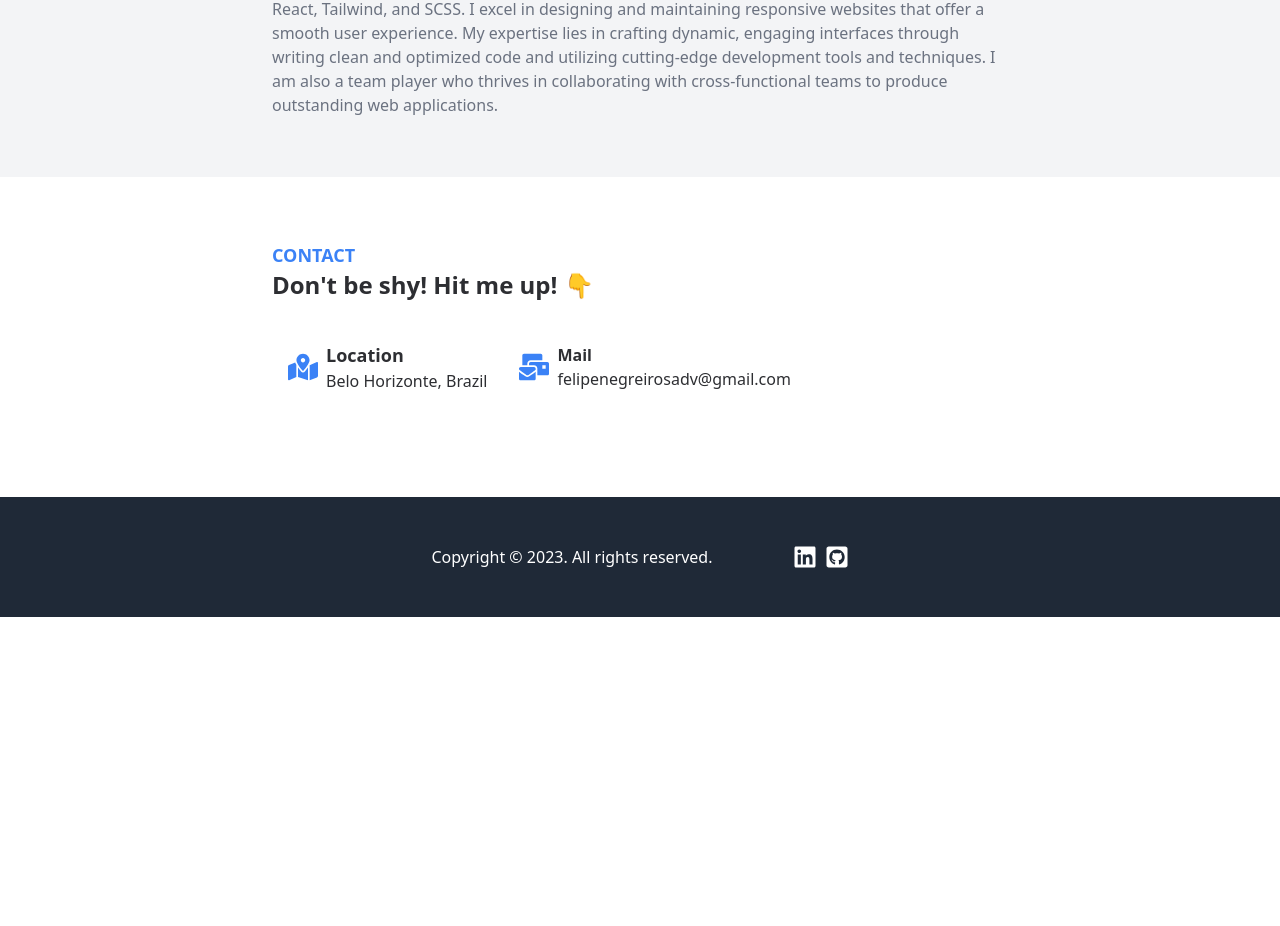
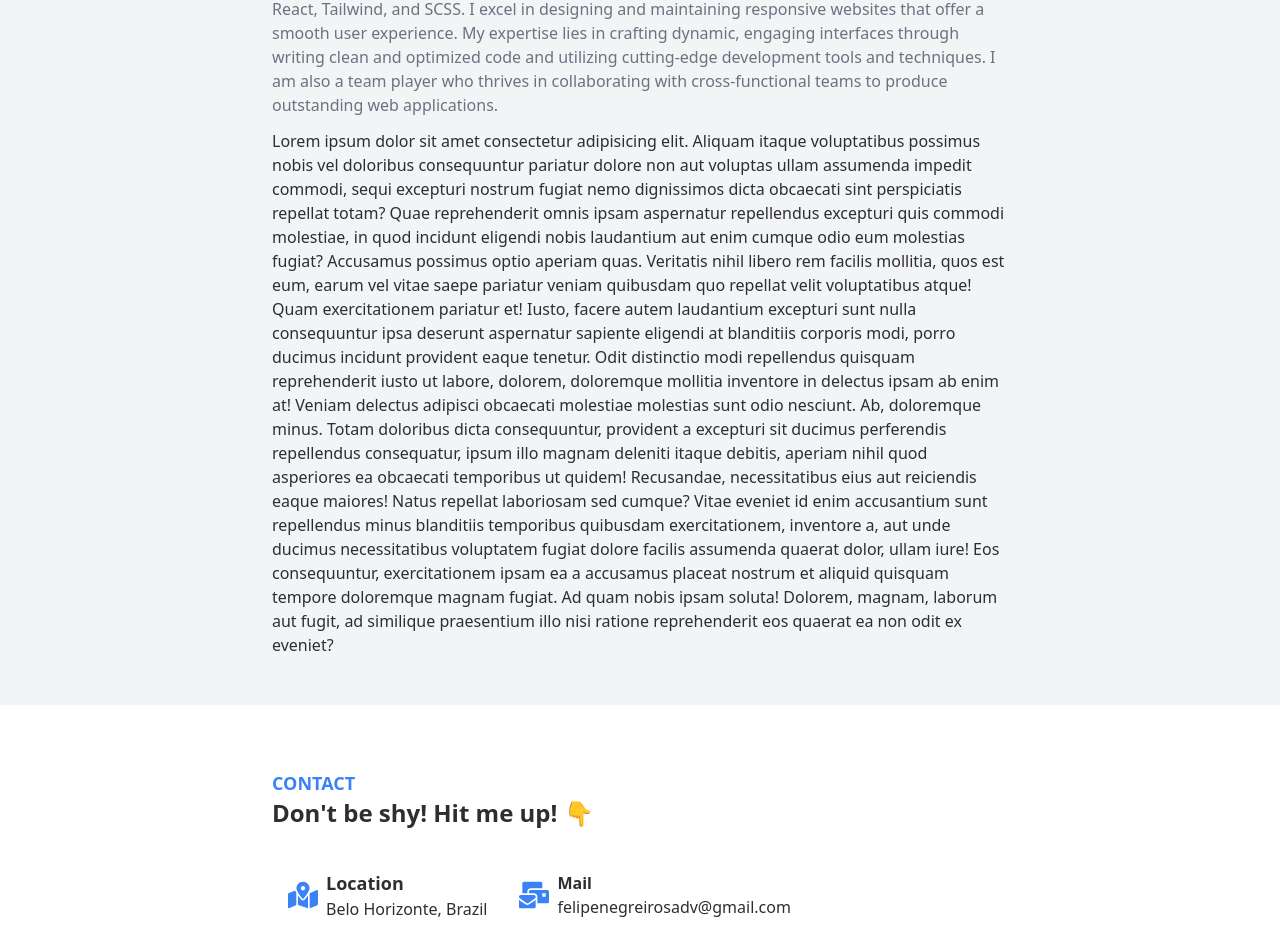
Before and after one commit to FigueiredoFelipe/portfolio, a React (Vite) app: page / in a window 1280 px wide. Shown: the part 1220-2146 px from the top of the page. Before the commit the page ends 1837 px from the top, so only its background shows below. Built offline with nearby package versions, Linux system fonts and the light colour scheme.

Commit message:
test: lorem-scroll-test

```diff
--- a/src/components/Portfolio/Portfolio.tsx
+++ b/src/components/Portfolio/Portfolio.tsx
@@ -18,6 +18,37 @@ export const Portfolio = forwardRef<HTMLDivElement>((_, ref) => {
           in collaborating with cross-functional teams to produce outstanding
           web applications.
         </p>
+        <p>
+          Lorem ipsum dolor sit amet consectetur adipisicing elit. Aliquam
+          itaque voluptatibus possimus nobis vel doloribus consequuntur pariatur
+          dolore non aut voluptas ullam assumenda impedit commodi, sequi
+          excepturi nostrum fugiat nemo dignissimos dicta obcaecati sint
+          perspiciatis repellat totam? Quae reprehenderit omnis ipsam aspernatur
+          repellendus excepturi quis commodi molestiae, in quod incidunt
+          eligendi nobis laudantium aut enim cumque odio eum molestias fugiat?
+          Accusamus possimus optio aperiam quas. Veritatis nihil libero rem
+          facilis mollitia, quos est eum, earum vel vitae saepe pariatur veniam
+          quibusdam quo repellat velit voluptatibus atque! Quam exercitationem
+          pariatur et! Iusto, facere autem laudantium excepturi sunt nulla
+          consequuntur ipsa deserunt aspernatur sapiente eligendi at blanditiis
+          corporis modi, porro ducimus incidunt provident eaque tenetur. Odit
+          distinctio modi repellendus quisquam reprehenderit iusto ut labore,
+          dolorem, doloremque mollitia inventore in delectus ipsam ab enim at!
+          Veniam delectus adipisci obcaecati molestiae molestias sunt odio
+          nesciunt. Ab, doloremque minus. Totam doloribus dicta consequuntur,
+          provident a excepturi sit ducimus perferendis repellendus consequatur,
+          ipsum illo magnam deleniti itaque debitis, aperiam nihil quod
+          asperiores ea obcaecati temporibus ut quidem! Recusandae,
+          necessitatibus eius aut reiciendis eaque maiores! Natus repellat
+          laboriosam sed cumque? Vitae eveniet id enim accusantium sunt
+          repellendus minus blanditiis temporibus quibusdam exercitationem,
+          inventore a, aut unde ducimus necessitatibus voluptatem fugiat dolore
+          facilis assumenda quaerat dolor, ullam iure! Eos consequuntur,
+          exercitationem ipsam ea a accusamus placeat nostrum et aliquid
+          quisquam tempore doloremque magnam fugiat. Ad quam nobis ipsam soluta!
+          Dolorem, magnam, laborum aut fugit, ad similique praesentium illo nisi
+          ratione reprehenderit eos quaerat ea non odit ex eveniet?
+        </p>
       </div>
     </div>
   );
```
